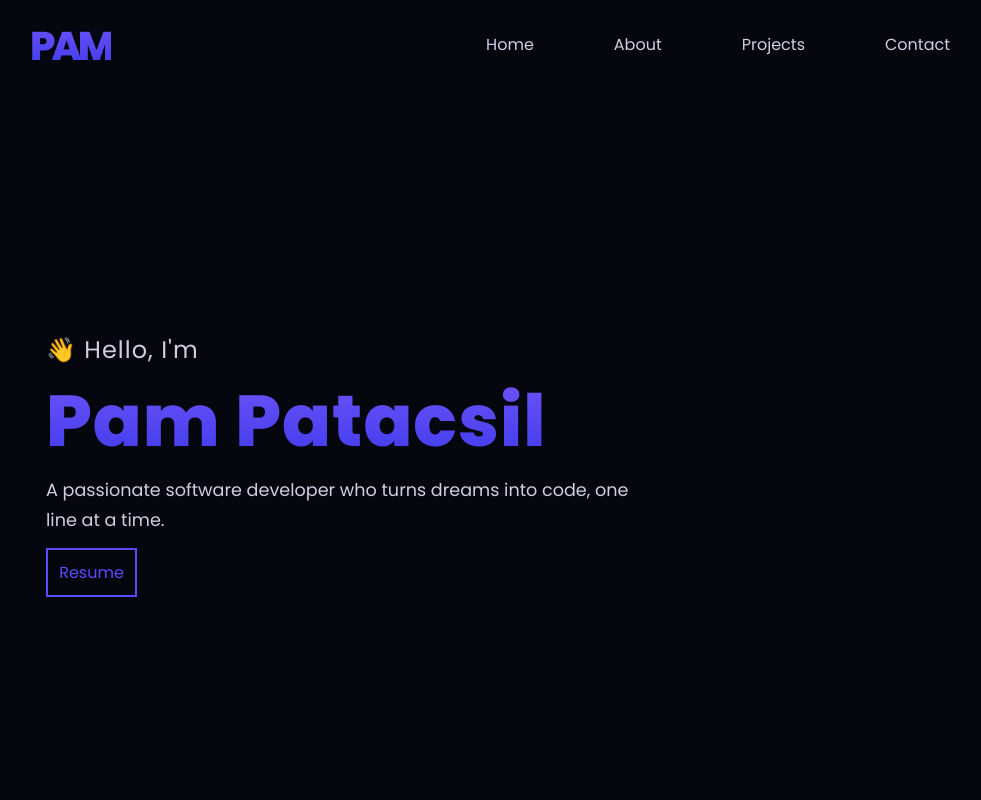
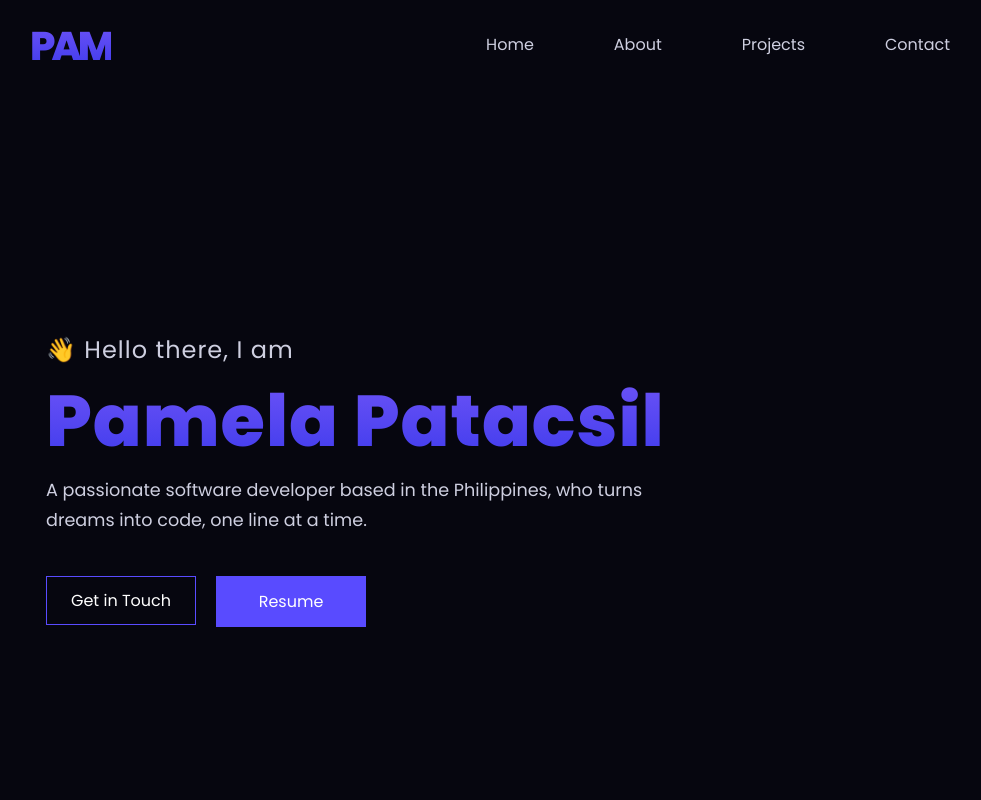
Before and after one commit to patacsilpam/pampatacsil, a React (Vite) app: page / in a window 1280 px wide. Shown: the top 800 px of the page, without its empty margins (130-1111 px from the left). Built offline with nearby package versions, Linux system fonts and the light colour scheme.

Commit message:
home: add get in touch button

```diff
--- a/src/components/Home/Home.jsx
+++ b/src/components/Home/Home.jsx
@@ -1,17 +1,23 @@
 import React,{useRef,useEffect} from 'react'
+import { NavHashLink } from 'react-router-hash-link';
 import resume from '../../assets/pdf/Patacsil,Pamela-Resume.pdf'
 import { FontAwesomeIcon } from '@fortawesome/react-fontawesome'
-import { faFileArrowDown } from '@fortawesome/free-solid-svg-icons'
+import { Link } from 'react-router-dom';
 export const Home = () => {
 
   return (
-      <section className='home' id='home'>
+      <section className='home'>
           <div>
-            <span >&#128075; Hello, I'm</span>
-            <h1><span>Pam Patacsil</span></h1>
-            <p>A passionate software developer who turns dreams into code, one line at a time.</p>
-            <div><br />
-              <a href={resume} className='btn-download-cv' target="_blank">Resume</a>
+            <span >&#128075; Hello there, I am</span>
+            <h1><span>Pamela Patacsil</span></h1>
+            <p>A passionate software developer based in the Philippines, who turns dreams into code, one line at a time.</p><br />
+            <div className='link-section'>
+              <div>
+                <a href="/#contact" id='btn-get-in-touch' target="_blank">Get in Touch</a>
+              </div>
+              <div>
+                <a href={resume} id='btn-download-cv' target="_blank">Resume</a>
+              </div>
             </div>
           </div>
       </section>
```
